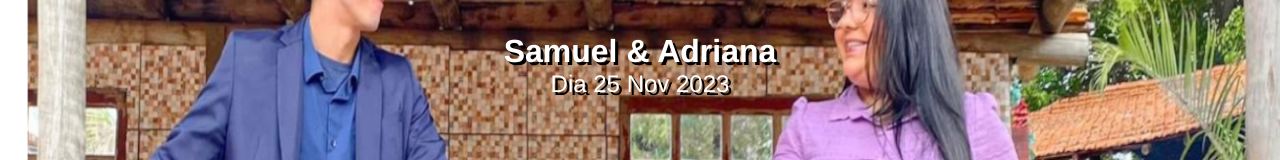
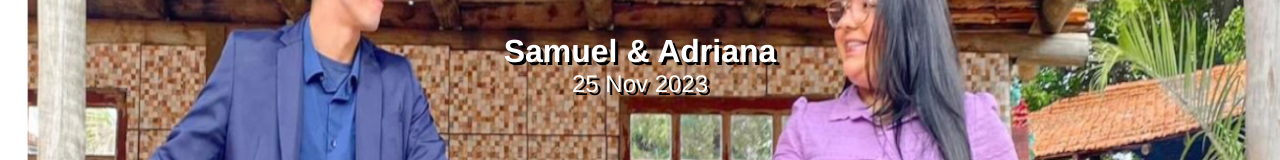
Before and after one commit to SamuelLopes-216/noivado, a React (Create React App) app: page / in a window 1280 px wide. Shown: the part 127-287 px from the top of the page. Built offline with nearby package versions, Linux system fonts and the light colour scheme.

Commit message:
update home

```diff
--- a/src/App.css
+++ b/src/App.css
@@ -77,7 +77,6 @@ p{
 a{
   color:rgb(255, 255, 255);
   font-size: bolder;
-  font-size: 1em;
   font-family: cursive;
   font-style: italic;
   text-decoration: none;
--- a/src/Home.jsx
+++ b/src/Home.jsx
@@ -15,7 +15,7 @@ function Home() {
                 <div className="name">
                     <div className="casal">
                         <h1>Samuel & Adriana</h1>
-                        <p>Dia 25 Nov 2023</p>
+                        <p> 25 Nov 2023</p>
                     </div>
 
                 </div>
```
